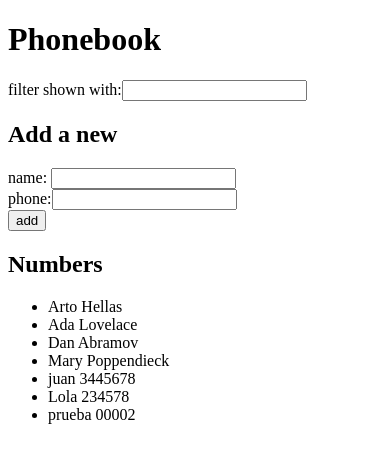
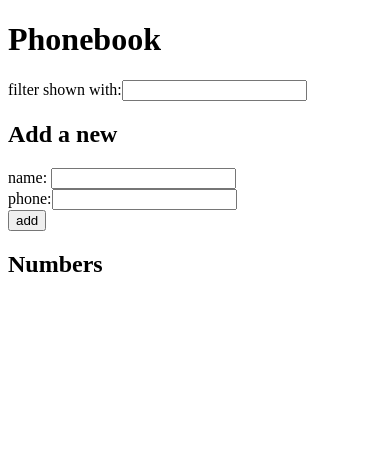
Before and after one commit to Leydisfh/Curso-Full-Stack, a React app in the folder Part2/phoneBook/: page / in a window 390 px wide. Shown: the top 458 px of the page. Built offline with nearby package versions, Linux system fonts and the light colour scheme; data requests are answered from the project's data file; the HTML template or start-up script is replaced by a standard one.

Commit message:
2.14 / phoneBook

```diff
--- a/Part2/phoneBook/db.json
+++ b/Part2/phoneBook/db.json
@@ -1,39 +1,3 @@
 {
-  "persons": [
-    {
-      "name": "Arto Hellas",
-      "number": "040-123456",
-      "id": "1"
-    },
-    {
-      "name": "Ada Lovelace",
-      "number": "39-44-5323523",
-      "id": "2"
-    },
-    {
-      "name": "Dan Abramov",
-      "number": "12-43-234345",
-      "id": "3"
-    },
-    {
-      "name": "Mary Poppendieck",
-      "number": "39-23-6423122",
-      "id": "4"
-    },
-    {
-      "id": 5,
-      "name": "juan",
-      "phone": "3445678"
-    },
-    {
-      "id": "a63a",
-      "name": "Lola",
-      "phone": "234578"
-    },
-    {
-      "id": "2575",
-      "name": "prueba",
-      "phone": "00002"
-    }
-  ]
+  "persons": []
 }
--- a/Part2/phoneBook/src/PersonForm.jsx
+++ b/Part2/phoneBook/src/AddPerson.jsx
@@ -1,4 +1,4 @@
-export const PersonForm = ({onSubmit, newName,handleChange,newPhone,handleChangePhone }) => (
+export const AddPerson = ({onSubmit, newName,handleChange,newPhone,handleChangePhone }) => (
 
     <form onSubmit={onSubmit}>
         <div>
--- a/Part2/phoneBook/src/App.jsx
+++ b/Part2/phoneBook/src/App.jsx
@@ -1,7 +1,7 @@
 import { useEffect, useState } from 'react';
-import { PersonForm } from './PersonForm';
+import {AddPerson } from './AddPerson';
 import {Filter} from './Filter';
-import { Persons } from './Persons';
+import { PersonList } from './PersonList';
 import phonebookService from './services/phonebook';
 
 function App() {
@@ -15,6 +15,7 @@ function App() {
     .then(response => {
       setPersons(response.data)
     })
+    .catch(error => console.log(error))
   },[]);
 
 
@@ -46,6 +47,19 @@ function App() {
   const filteredNames = persons.filter(person => person.name.toLowerCase().includes(search.toLowerCase()));
 
 
+  const removePersone = (id) => {
+    return () => {
+      const person = persons.find(person => person.id === id)
+      if(window.confirm(`Do you really want to delete ${ person.name }?`))
+      phonebookService.remove(id)
+      .then(response => {
+        setPersons(persons.filter(person => person.id !== id))
+      })
+      .catch(error => console.log(error))
+    }
+  }
+
+
   return (
     <>
       <h1>Phonebook</h1>
@@ -53,7 +67,7 @@ function App() {
                 search={search}/>
 
       <h2>Add a new</h2>
-      <PersonForm onSubmit={handleSubmit}
+      <AddPerson onSubmit={handleSubmit}
                   handleChange = {handleChange}
                   handleChangePhone = {handleChangePhone}
                   newName = {newName}
@@ -61,11 +75,12 @@ function App() {
                   />
 
       <h2>Numbers</h2>
-        <Persons search = {search}
+        <PersonList search = {search}
          newName = {newName}
          persons = {persons}
          isNameRepeated = {isNameRepeated}
          filteredNames = {filteredNames}
+          removePersone = {removePersone }
           />
 
     </>
--- a/Part2/phoneBook/src/Persons.jsx
+++ b/Part2/phoneBook/src/PersonList.jsx
@@ -1,4 +1,4 @@
-export const Persons = ({search, newName, persons,isNameRepeated,filteredNames } ) =>{
+export const PersonList = ({search, newName, persons,isNameRepeated,filteredNames, removePersone } ) =>{
 
 
     return(
@@ -11,7 +11,8 @@ export const Persons = ({search, newName, persons,isNameRepeated,filteredNames }
             <li
               key={person.id}>
               {person.name} {' '}
-              {person.phone}
+              {person.phone} {' '}
+              <button onClick={ removePersone(person.id) }>delete</button>
             </li>)
         )
         :
--- a/Part2/phoneBook/src/services/phonebook.js
+++ b/Part2/phoneBook/src/services/phonebook.js
@@ -9,6 +9,10 @@ const create = (newObject) =>{
     return axios.post(url, newObject)
 }
 
+ const remove = (id) =>{
+    return axios.delete(`${url}/${id}`)
+ }
 
 
-export default {getAll, create}
+
+export default {getAll, create, remove}
```
